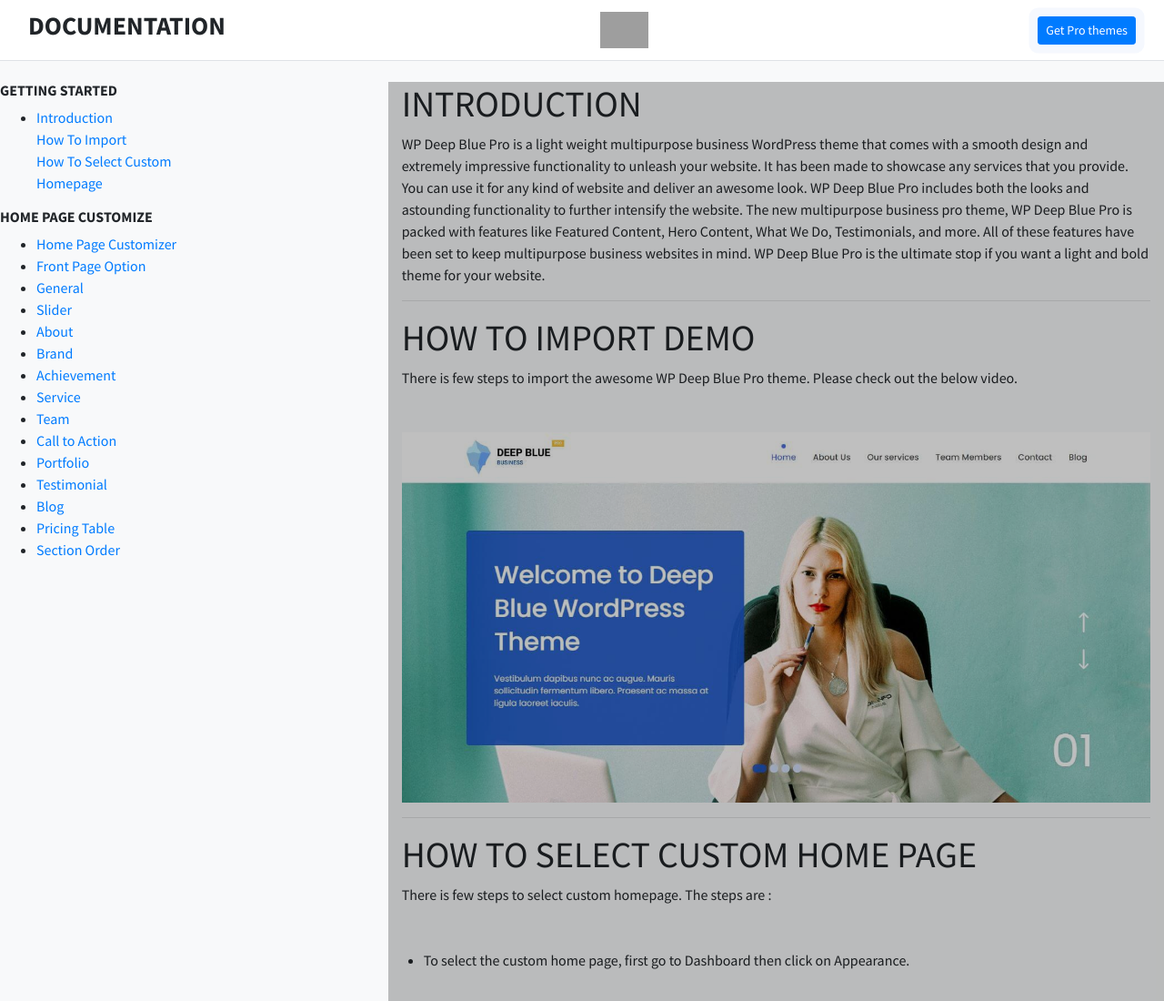
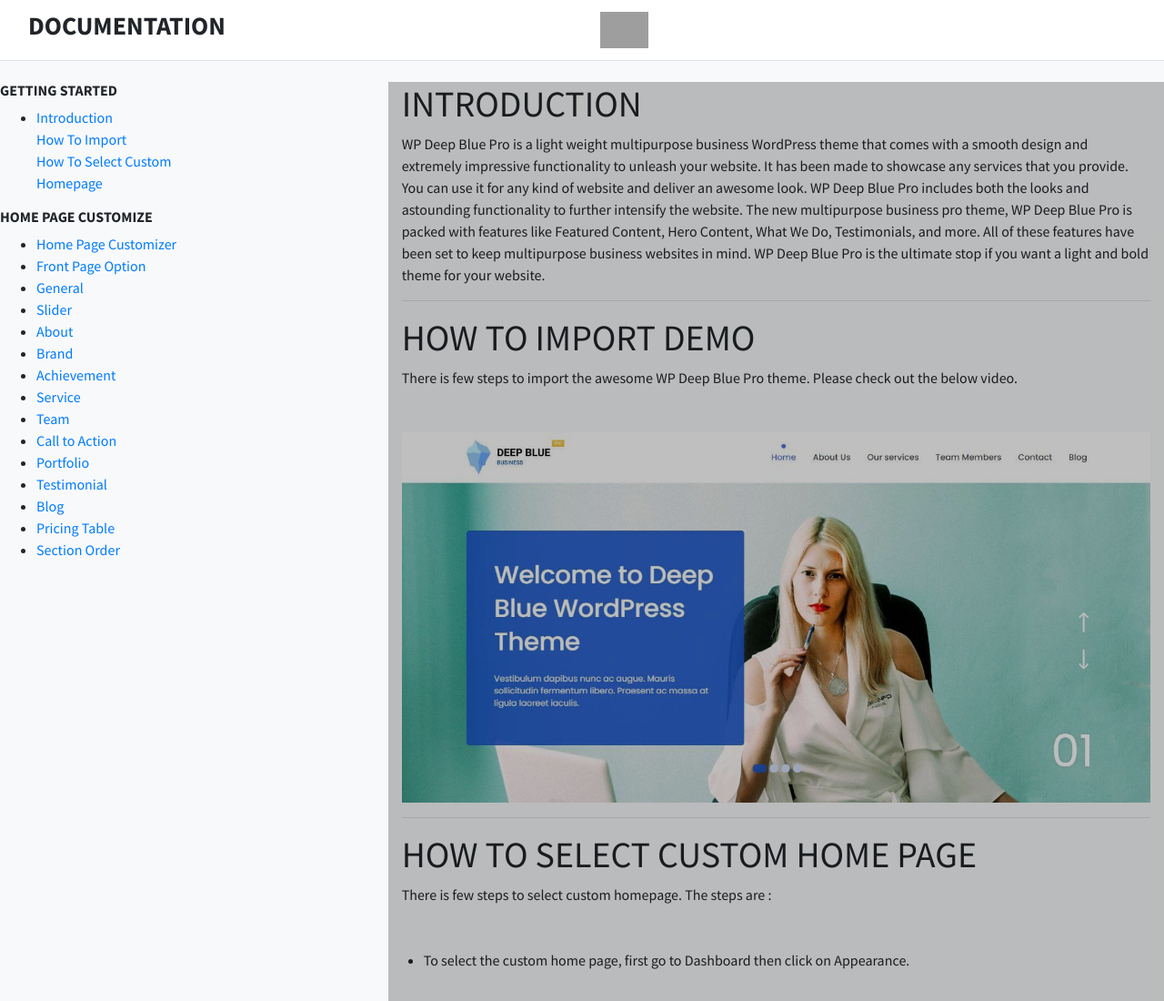
Before and after one commit to fanseethemes/doc-deepblue-pro, a website: page index.html in a window 1280 px wide. Shown: the top 1100 px of the page at 91% size. Drawn offline with nearby package versions, Linux system fonts and the light colour scheme; grey boxes are pictures that could not be loaded.

Commit message:
get pro link disabled

```diff
--- a/index.html
+++ b/index.html
@@ -34,7 +34,7 @@
                 </ul>
 
                 <!-- Button -->
-                <a class="navbar-btn btn btn-sm btn-primary pluse-effect-xs lift ml-auto"
+                <a class="navbar-btn btn btn-sm btn-primary pluse-effect-xs lift ml-auto invisible"
                     href="https://www.fanseethemes.com/downloads/fansee-business-pro/" target="_blank">
                     Get Pro themes
                 </a>
```
